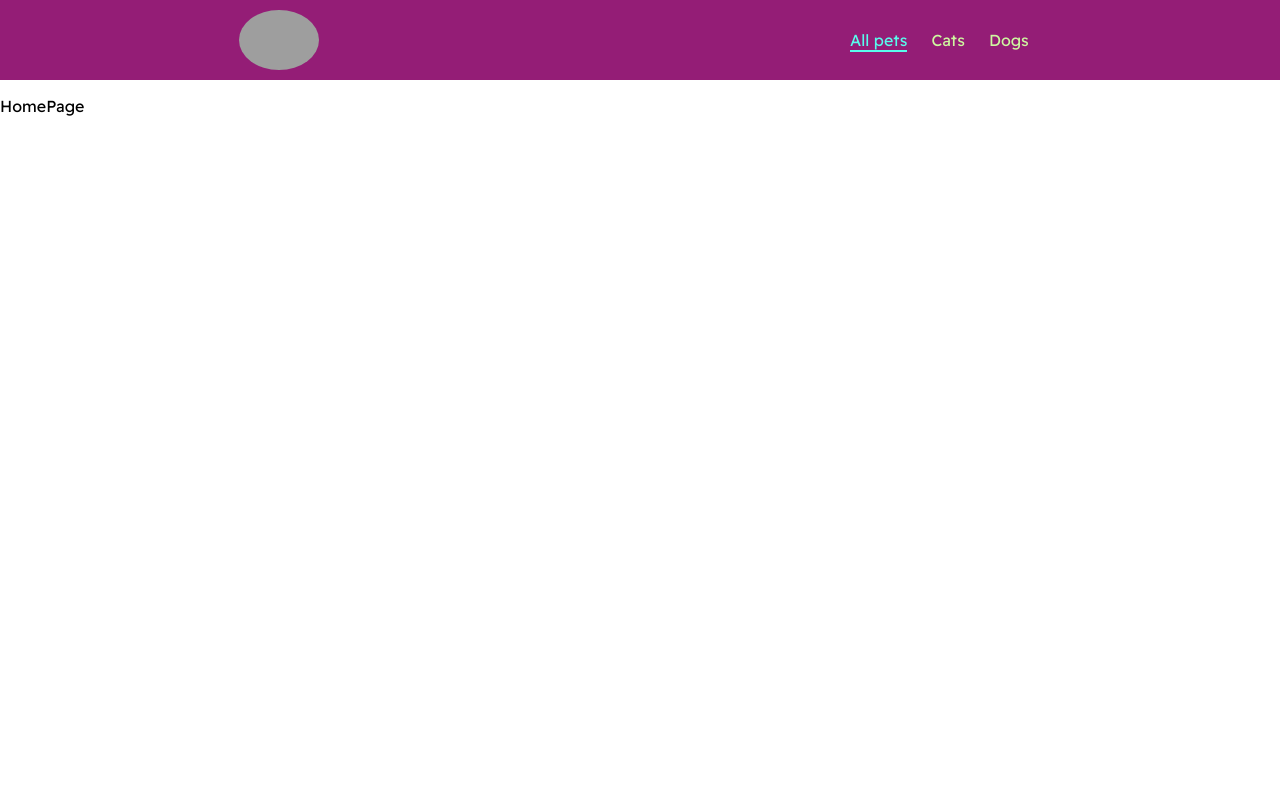
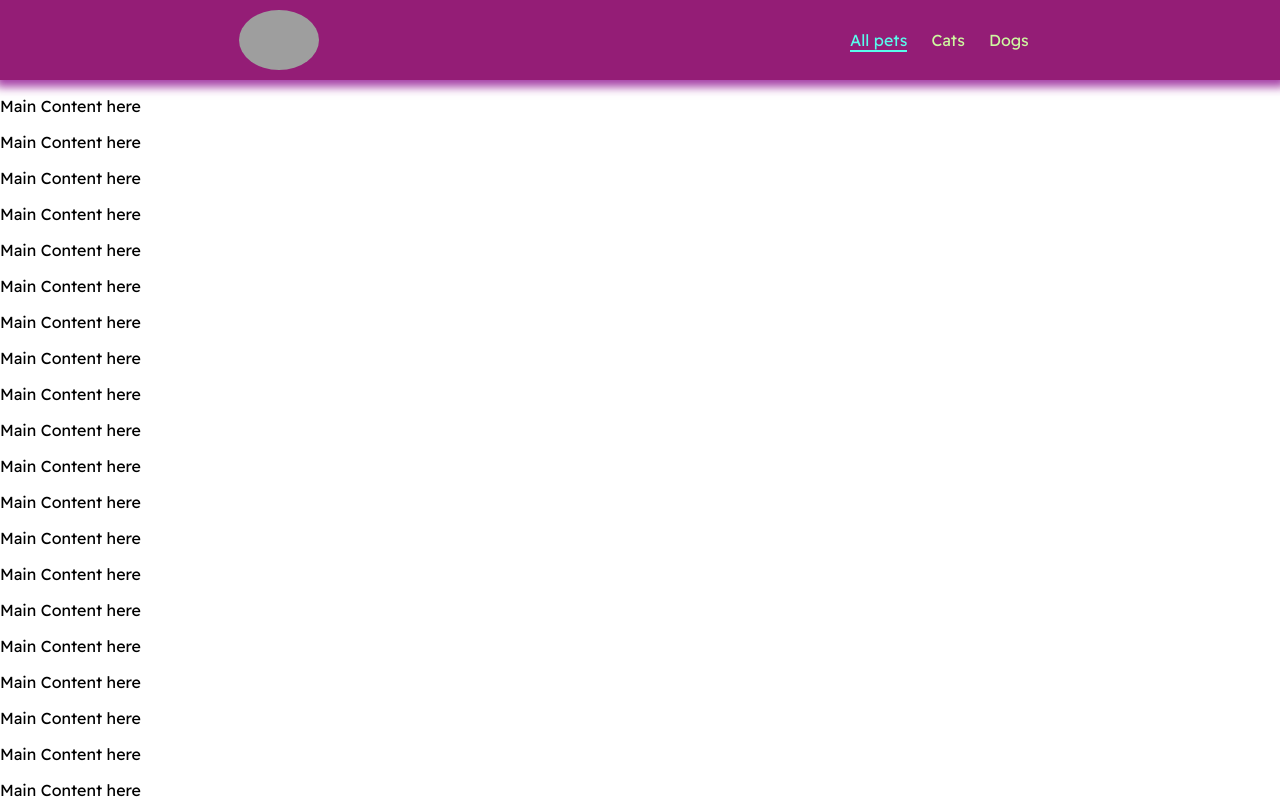
Before and after one commit to PetyrDzhunov/Adopt-a-pet, a React (Create React App) app in the folder client/: page / in a window 1280 px wide. Shown: the top 800 px of the page. Built offline with nearby package versions, Linux system fonts and the light colour scheme; grey boxes are pictures that could not be loaded; a web font is replaced by a local one.

Commit message:
created a Footer , PageWrapper reusable componenets

```diff
--- /dev/null
+++ b/client/src/components/Footer/Footer.css
@@ -0,0 +1,15 @@
+.footer {
+    position: absolute;
+    bottom: 0;
+    width: 100%;
+    height: 40px;
+    background-color: #941D76;
+    margin-top: auto;
+    box-shadow: 1px -2px 9px 5px rgba(144, 19, 145, 0.8);
+}
+
+.footer p {
+    text-align: center;
+    color: #CEF7A0;
+    margin-top: 10px;
+}
--- /dev/null
+++ b/client/src/components/Footer/index.js
@@ -0,0 +1,12 @@
+import './Footer.css';
+
+const Footer = (props) => {
+
+	return (
+		<footer className='footer'>
+			{props.children}
+		</footer>
+	);
+};
+
+export default Footer;
--- a/client/src/components/Header/Header.css
+++ b/client/src/components/Header/Header.css
@@ -5,4 +5,6 @@
     flex-flow: row wrap;
     justify-content: space-around;
     align-items: center;
+    box-shadow: 1px 2px 9px 5px rgba(144, 19, 145, 0.8);
+    margin-bottom: 8px;
 }
--- /dev/null
+++ b/client/src/components/PageWrapper.js/PageWrapper.css
@@ -0,0 +1,8 @@
+.page-wrapper {
+    position: relative;
+    min-height: 100vh;
+}
+
+.content-wrap {
+    padding-bottom: 40px;
+}
--- /dev/null
+++ b/client/src/components/PageWrapper.js/index.js
@@ -0,0 +1,13 @@
+import './PageWrapper.css';
+
+const PageWrapper = (props) => {
+	return (
+		<div className='page-wrapper'>
+			<div className='content-wrap'>
+				{props.children}
+			</div>
+		</div>
+	);
+};
+
+export default PageWrapper;
--- a/client/src/containers/CatsPage/index.js
+++ b/client/src/containers/CatsPage/index.js
@@ -1,11 +1,14 @@
+import Footer from "../../components/Footer";
 import Header from "../../components/Header";
+import PageWrapper from "../../components/PageWrapper.js";
 
 const CatsPage = () => {
 	return (
-		<>
+		<PageWrapper>
 			<Header />
 			<p>CatsPage</p>
-		</>
+			<Footer><p>&copy; Petar Dzhunov</p></Footer>
+		</PageWrapper>
 	);
 };
 
--- a/client/src/containers/DogsPage/index.js
+++ b/client/src/containers/DogsPage/index.js
@@ -1,11 +1,14 @@
+import Footer from "../../components/Footer";
 import Header from "../../components/Header";
+import PageWrapper from "../../components/PageWrapper.js";
 
 const DogsPage = () => {
 	return (
-		<>
+		<PageWrapper>
 			<Header />
 			<p>DogsPage</p>
-		</>
+			<Footer><p>&copy; Petar Dzhunov</p></Footer>
+		</PageWrapper>
 	);
 };
 
--- a/client/src/containers/HomePage/index.js
+++ b/client/src/containers/HomePage/index.js
@@ -1,12 +1,104 @@
 import React from 'react'
+import Footer from '../../components/Footer';
 import Header from '../../components/Header';
+import PageWrapper from '../../components/PageWrapper.js';
 
 const HomePage = () => {
 	return (
-		<>
+		<PageWrapper>
 			<Header />
-			<p>HomePage</p>
-		</>
+			<main>
+				<p>Main Content here</p>
+				<p>Main Content here</p>
+				<p>Main Content here</p>
+				<p>Main Content here</p>
+				<p>Main Content here</p>
+				<p>Main Content here</p>
+				<p>Main Content here</p>
+				<p>Main Content here</p>
+				<p>Main Content here</p>
+				<p>Main Content here</p>
+				<p>Main Content here</p>
+				<p>Main Content here</p>
+				<p>Main Content here</p>
+				<p>Main Content here</p>
+				<p>Main Content here</p>
+				<p>Main Content here</p>
+				<p>Main Content here</p>
+				<p>Main Content here</p>
+				<p>Main Content here</p>
+				<p>Main Content here</p>
+				<p>Main Content here</p>
+				<p>Main Content here</p>
+				<p>Main Content here</p>
+				<p>Main Content here</p>
+				<p>Main Content here</p>
+				<p>Main Content here</p>
+				<p>Main Content here</p>
+				<p>Main Content here</p>
+				<p>Main Content here</p>
+				<p>Main Content here</p>
+				<p>Main Content here</p>
+				<p>Main Content here</p>
+				<p>Main Content here</p>
+				<p>Main Content here</p>
+				<p>Main Content here</p>
+				<p>Main Content here</p>
+				<p>Main Content here</p>
+				<p>Main Content here</p>
+				<p>Main Content here</p>
+				<p>Main Content here</p>
+				<p>Main Content here</p>
+				<p>Main Content here</p>
+				<p>Main Content here</p>
+				<p>Main Content here</p>
+				<p>Main Content here</p>
+				<p>Main Content here</p>
+				<p>Main Content here</p>
+				<p>Main Content here</p>
+				<p>Main Content here</p>
+				<p>Main Content here</p>
+				<p>Main Content here</p>
+				<p>Main Content here</p>
+				<p>Main Content here</p>
+				<p>Main Content here</p>
+				<p>Main Content here</p>
+				<p>Main Content here</p>
+				<p>Main Content here</p>
+				<p>Main Content here</p>
+				<p>Main Content here</p>
+				<p>Main Content here</p>
+				<p>Main Content here</p>
+				<p>Main Content here</p>
+				<p>Main Content here</p>
+				<p>Main Content here</p>
+				<p>Main Content here</p>
+				<p>Main Content here</p>
+				<p>Main Content here</p>
+				<p>Main Content here</p>
+				<p>Main Content here</p>
+				<p>Main Content here</p>
+				<p>Main Content here</p>
+				<p>Main Content here</p>
+				<p>Main Content here</p>
+				<p>Main Content here</p>
+				<p>Main Content here</p>
+				<p>Main Content here</p>
+				<p>Main Content here</p>
+				<p>Main Content here</p>
+				<p>Main Content here</p>
+				<p>Main Content here</p>
+				<p>Main Content here</p>
+				<p>Main Content here</p>
+				<p>Main Content here</p>
+				<p>Main Content here</p>
+				<p>Main Content here</p>
+				<p>Main Content here</p>
+				<p>Main Content here</p>
+				<p>Main Content here</p>
+			</main>
+			<Footer><p>&copy; Petar Dzhunov</p></Footer>
+		</PageWrapper>
 	);
 };
 
--- a/client/src/styles/index.css
+++ b/client/src/styles/index.css
@@ -6,6 +6,10 @@ body {
     -moz-osx-font-smoothing: grayscale;
 }
 
+html {
+    height: 100%;
+}
+
 code {
     font-family: source-code-pro, Menlo, Monaco, Consolas, 'Courier New', monospace;
 }
```
